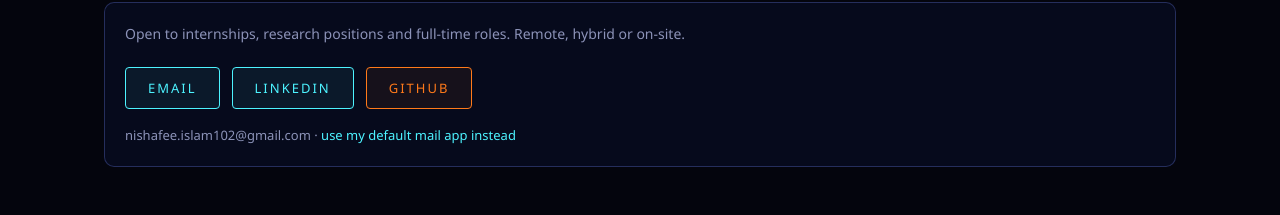
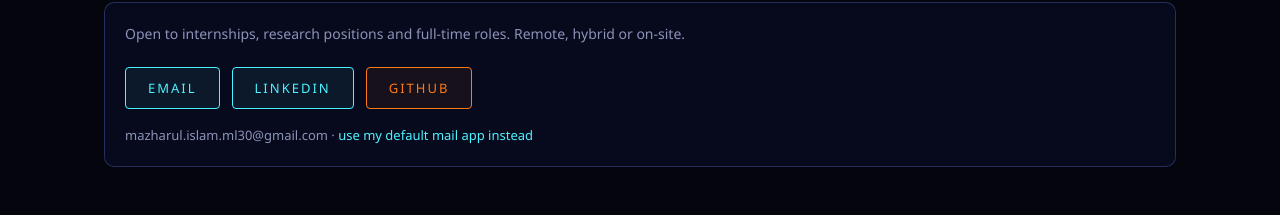
Before and after one commit to MazharulCSE-wizard/Portfolio, a React (Vite) app: page / in a window 1280 px wide. Shown: the part 4282-4497 px from the top of the page. Built offline with nearby package versions, Linux system fonts and the light colour scheme.

Commit message:
Update email in PROFILE object

```diff
--- a/src/data.js
+++ b/src/data.js
@@ -3,7 +3,7 @@ export const PROFILE={
  name:"Mazharul Islam",
  roles:["AI/ML Engineer","Systems Engineer","Software Engineer","NLP Enthusiast","Computer Vision Builder", "AI/ML Researcher"],
  bio:"I am currently at my final semester in BRAC University. Till now, my grade is CGPA 3.54 . I can build end-to-end ML and NLP pipelines. I can work on software engineering projects as well and in this section, I am more comfortable in Backend Development. I am currently completing thesis on Us road sign detection using embedded systems(Computer Vision + Robotics). ",
- email:"nishafee.islam102@gmail.com",
+ email:"mazharul.islam.ml30@gmail.com",
  github:"https://github.com/MazharulCSE-wizard",
  linkedin:"https://www.linkedin.com/in/mazharulwizard",
  rankOverride:null   // e.g. "C" to force a rank, or null for automatic
```
